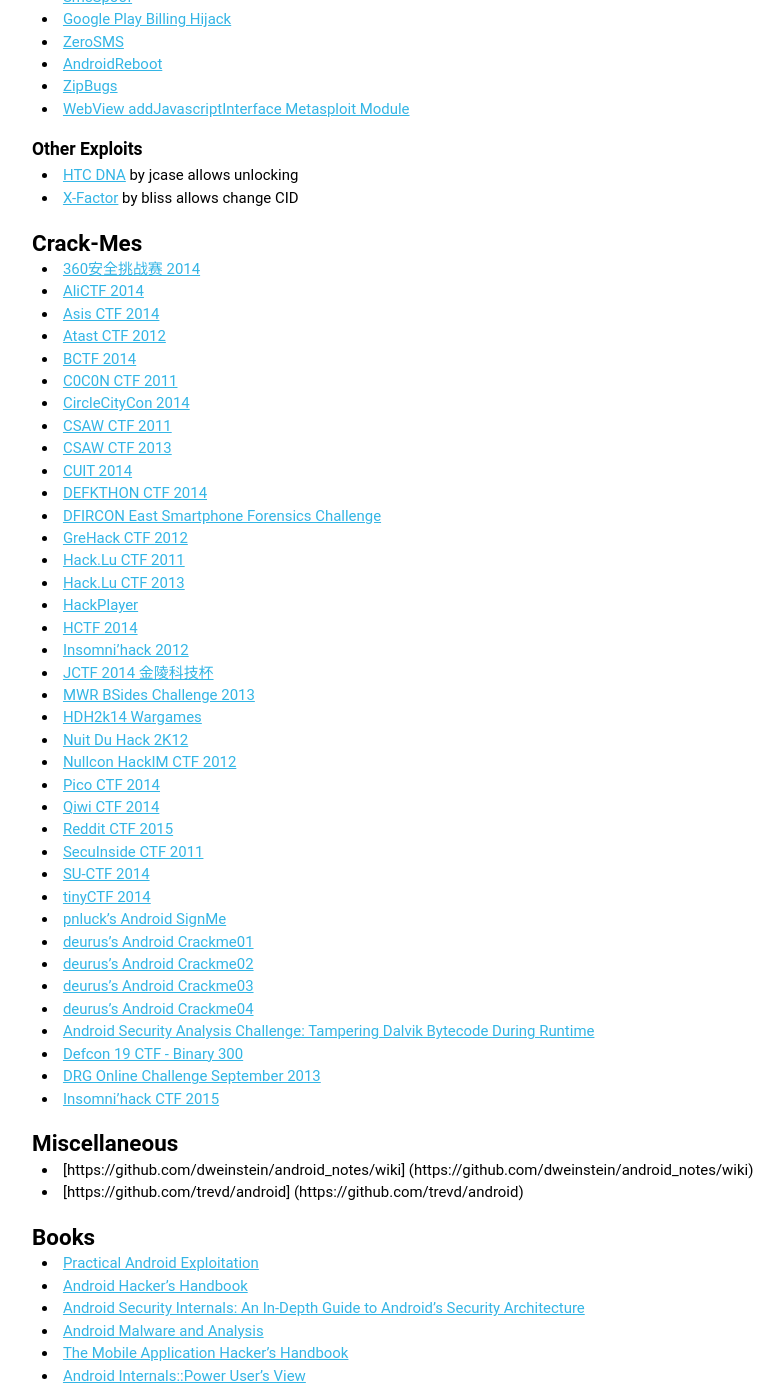
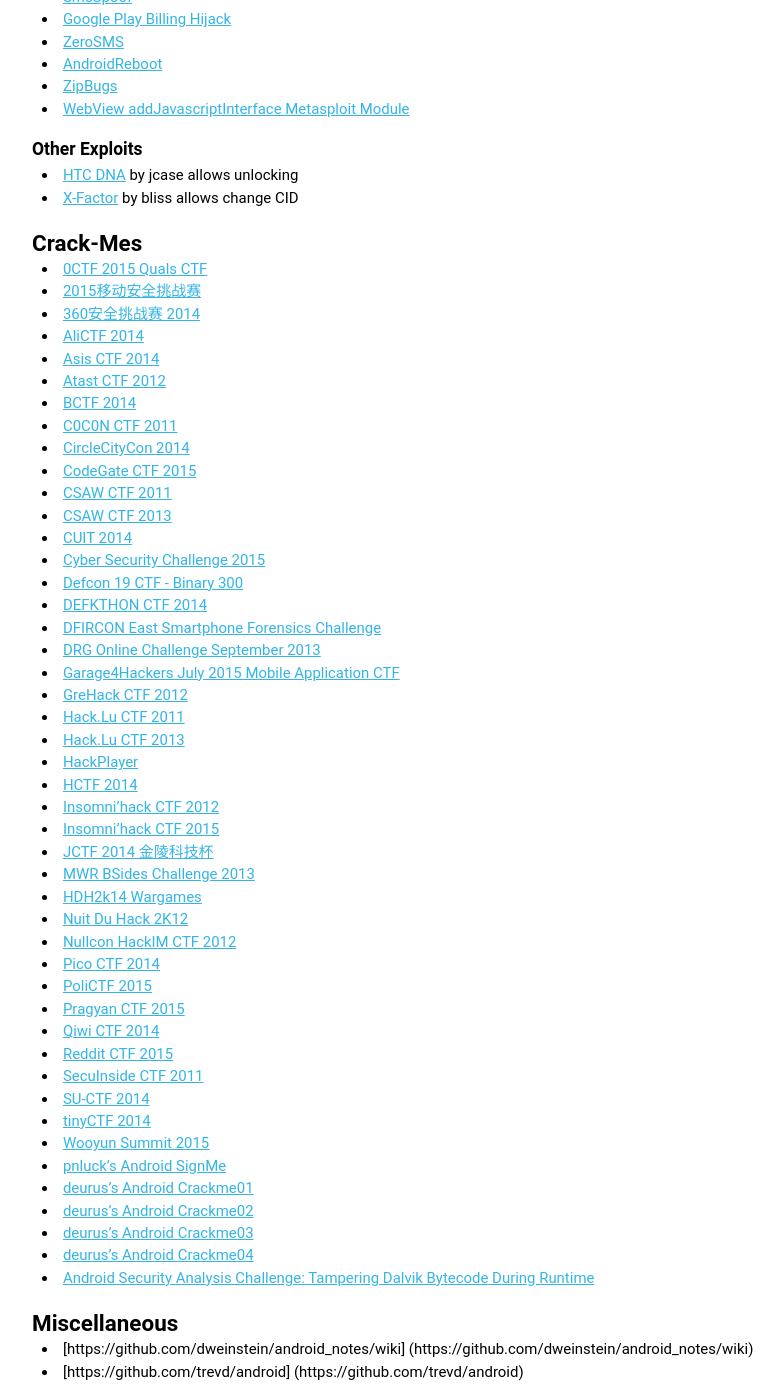
Before and after one commit to droidsec/droidsec.github.io, a Jekyll site: the page built from wiki/index.md, in a window 1280 px wide and 1400 px high, scrolled down 10906 px. Shown: the whole window, without its empty margins (218-1002 px from the left). Built offline with Jekyll 4.4.1, drawn with Linux system fonts in a browser that asks for light colours; Markdown is read by kramdown in place of the engine named in the settings.

Commit message:
Update index.md

```diff
--- a/wiki/index.md
+++ b/wiki/index.md
@@ -369,6 +369,8 @@
 
 ## Crack-Mes
 
+* [0CTF 2015 Quals CTF](https://drive.google.com/folderview?id=0B7rtSe_PH_fTfmFSa1c1WU1MbXphMi11dENXakJyVDVET1ZoZkVPV2FOeW4tVmVIZWxDaGM&usp=sharing)
+* [2015移动安全挑战赛](https://drive.google.com/folderview?id=0B7rtSe_PH_fTfnNQZmtEalRYdHo3ZGhqbmh1bVY4c0szTkM5ajBIN21USnBnS3EtLWdvYXM&usp=sharing)
 * [360安全挑战赛 2014](https://drive.google.com/folderview?id=0B7rtSe_PH_fTZDBSS3c2dHp1YkU&usp=sharing)
 * [AliCTF 2014](https://drive.google.com/folderview?id=0B7rtSe_PH_fTZ2w0elV6eVprWTA&usp=sharing)
 * [Asis CTF 2014](https://drive.google.com/folderview?id=0B7rtSe_PH_fTejB6c3lxM19YUGs&usp=sharing)
@@ -376,37 +378,44 @@
 * [BCTF 2014](https://drive.google.com/folderview?id=0B7rtSe_PH_fTQ2JpbVZvWjVoa28&usp=sharing)
 * [C0C0N CTF 2011](https://drive.google.com/folderview?id=0B7rtSe_PH_fTSjg3dUpibkZvTzA&usp=sharing)
 * [CircleCityCon 2014](https://drive.google.com/folderview?id=0B7rtSe_PH_fTbDFrMHBjS2hxOUk&usp=sharing)
+* [CodeGate CTF 2015](https://drive.google.com/folderview?id=0B7rtSe_PH_fTfkgyajdxUW16bXVyWDlrUzRZanJfVUJ6S0VNUnpPTUFYN0dSdEc4WVlzY28&usp=sharing)
 * [CSAW CTF 2011](https://drive.google.com/folderview?id=0B7rtSe_PH_fTM2NHN0xUUDM0c2c&usp=sharing)
 * [CSAW CTF 2013](https://drive.google.com/folderview?id=0B7rtSe_PH_fTd0tmQ2liSDhqc0E&usp=sharing)
 * [CUIT 2014](https://drive.google.com/folderview?id=0B7rtSe_PH_fTbXZXR1JBQXJOMnM&usp=sharing)
+* [Cyber Security Challenge 2015](https://drive.google.com/folderview?id=0B7rtSe_PH_fTfmIzQXdVWThydWZ4c3RITl9Ha0NFcEdMX2d3aG1sR3ctdjdLVTgzY3gzRE0&usp=sharing)
+* [Defcon 19 CTF - Binary 300](http://shell-storm.org/repo/CTF/Defcon-19-quals/Binary_L33tness/b300/)
 * [DEFKTHON CTF 2014](https://drive.google.com/folderview?id=0B7rtSe_PH_fTN0tLX2RYQzVxdGM&usp=sharing)
 * [DFIRCON East Smartphone Forensics Challenge](https://drive.google.com/folderview?id=0B7rtSe_PH_fTX2JwQzVMTU5UMHc&usp=sharing)
+* [DRG Online Challenge September 2013](https://www.dragonresearchgroup.org/challenges/201309/)
+* [Garage4Hackers July 2015 Mobile Application CTF](https://drive.google.com/folderview?id=0B7rtSe_PH_fTfkV4QkhpWkhHcGpJM1RIM3lvellXTUhqTlhnSXRJLWxWdXlxRzdRRTloVHM&usp=sharing)
 * [GreHack CTF 2012](https://drive.google.com/folderview?id=0B7rtSe_PH_fTNzdwZWNaRU5sVjA&usp=sharing)
 * [Hack.Lu CTF 2011](https://drive.google.com/folderview?id=0B7rtSe_PH_fTcWRrVjFGR1Z5WTA&usp=sharing)
 * [Hack.Lu CTF 2013](https://drive.google.com/folderview?id=0B7rtSe_PH_fTZ3lpdkhfSVV6bms&usp=sharing)
 * [HackPlayer](https://drive.google.com/folderview?id=0B7rtSe_PH_fTWHRkMjhUa3dDTFU&usp=sharing)
 * [HCTF 2014](https://drive.google.com/folderview?id=0B7rtSe_PH_fTRlVBRnFqaDU4OHc&usp=sharing)
-* [Insomni'hack 2012](https://drive.google.com/folderview?id=0B7rtSe_PH_fTUlB1dXNOOXZ1QVU&usp=sharing)
+* [Insomni'hack CTF 2012](https://drive.google.com/folderview?id=0B7rtSe_PH_fTUlB1dXNOOXZ1QVU&usp=sharing)
+* [Insomni'hack CTF 2015](https://github.com/ctfs/write-ups-2015/tree/master/insomni-hack-ctf-2015/mobile)
 * [JCTF 2014 金陵科技杯](https://drive.google.com/folderview?id=0B7rtSe_PH_fTcXZaV0thN0p1Vzg&usp=sharing)
 * [MWR BSides Challenge 2013](https://drive.google.com/folderview?id=0B7rtSe_PH_fTQ2Nmd0dSOVNqVjg&usp=sharing)
 * [HDH2k14 Wargames](https://drive.google.com/folderview?id=0B7rtSe_PH_fTZjBJekFzNEVyb1k&usp=sharing)
 * [Nuit Du Hack 2K12](https://drive.google.com/folderview?id=0B7rtSe_PH_fTTzlsTU9LcHJqYUE&usp=sharing)
 * [Nullcon HackIM CTF 2012](https://drive.google.com/folderview?id=0B7rtSe_PH_fTUnJhV1NMN2RydUk&usp=sharing)
 * [Pico CTF 2014](https://drive.google.com/folderview?id=0B7rtSe_PH_fTTS1qMWZEaTNyWGM&usp=sharing)
+* [PoliCTF 2015](https://drive.google.com/folderview?id=0B7rtSe_PH_fTfkdndjhmb1l3MTZwVEpVMmx6NGJoemhDTFJwaTRTekc0RzN4OHk5eHoxcjQ&usp=sharing)
+* [Pragyan CTF 2015](https://drive.google.com/folderview?id=0B7rtSe_PH_fTfmJrSXliN2MxcXpqSjg3YTh3aklBRk9md01tOUk1ckM4VkxtUTlZcGF6Mkk&usp=sharing)
 * [Qiwi CTF 2014](https://drive.google.com/folderview?id=0B7rtSe_PH_fTWG1zM1pGMl9tYzA&usp=sharing)
 * [Reddit CTF 2015](https://drive.google.com/folderview?id=0B7rtSe_PH_fTYWVVcGR5YnZFeFU&usp=sharing)
 * [SecuInside CTF 2011](https://drive.google.com/folderview?id=0B7rtSe_PH_fTNHg4c29oWV94X1E&usp=sharing)
 * [SU-CTF 2014](https://drive.google.com/folderview?id=0B7rtSe_PH_fTUlpfRVgxQTgzakE&usp=sharing)
 * [tinyCTF 2014](https://drive.google.com/folderview?id=0B7rtSe_PH_fTVFBJWHFmbko2N1k&usp=sharing)
+* [Wooyun Summit 2015](https://drive.google.com/folderview?id=0B7rtSe_PH_fTfkk4c1U4OWZ3UjJKYjAyWFc0ZlR5cmNKWlBzblJrU2ZfR2Nqc0ZJczRBMDQ&usp=sharing)
 * [pnluck's Android SignMe](http://crackmes.de/users/pnluck/android_signme/)
 * [deurus's Android Crackme01](http://crackmes.de/users/deurus/android_crackme01/)
 * [deurus's Android Crackme02](http://crackmes.de/users/deurus/android_crackme02/)
 * [deurus's Android Crackme03](http://crackmes.de/users/deurus/android_crackme03/)
 * [deurus's Android Crackme04](http://crackmes.de/users/deurus/android_crackme04/)
 * [Android Security Analysis Challenge: Tampering Dalvik Bytecode During Runtime](http://bluebox.com/labs/android-security-challenge/)
-* [Defcon 19 CTF - Binary 300](http://shell-storm.org/repo/CTF/Defcon-19-quals/Binary_L33tness/b300/)
-* [DRG Online Challenge September 2013](https://www.dragonresearchgroup.org/challenges/201309/)
-* [Insomni'hack CTF 2015](https://github.com/ctfs/write-ups-2015/tree/master/insomni-hack-ctf-2015/mobile)
+
 
 ## Miscellaneous
 
```
